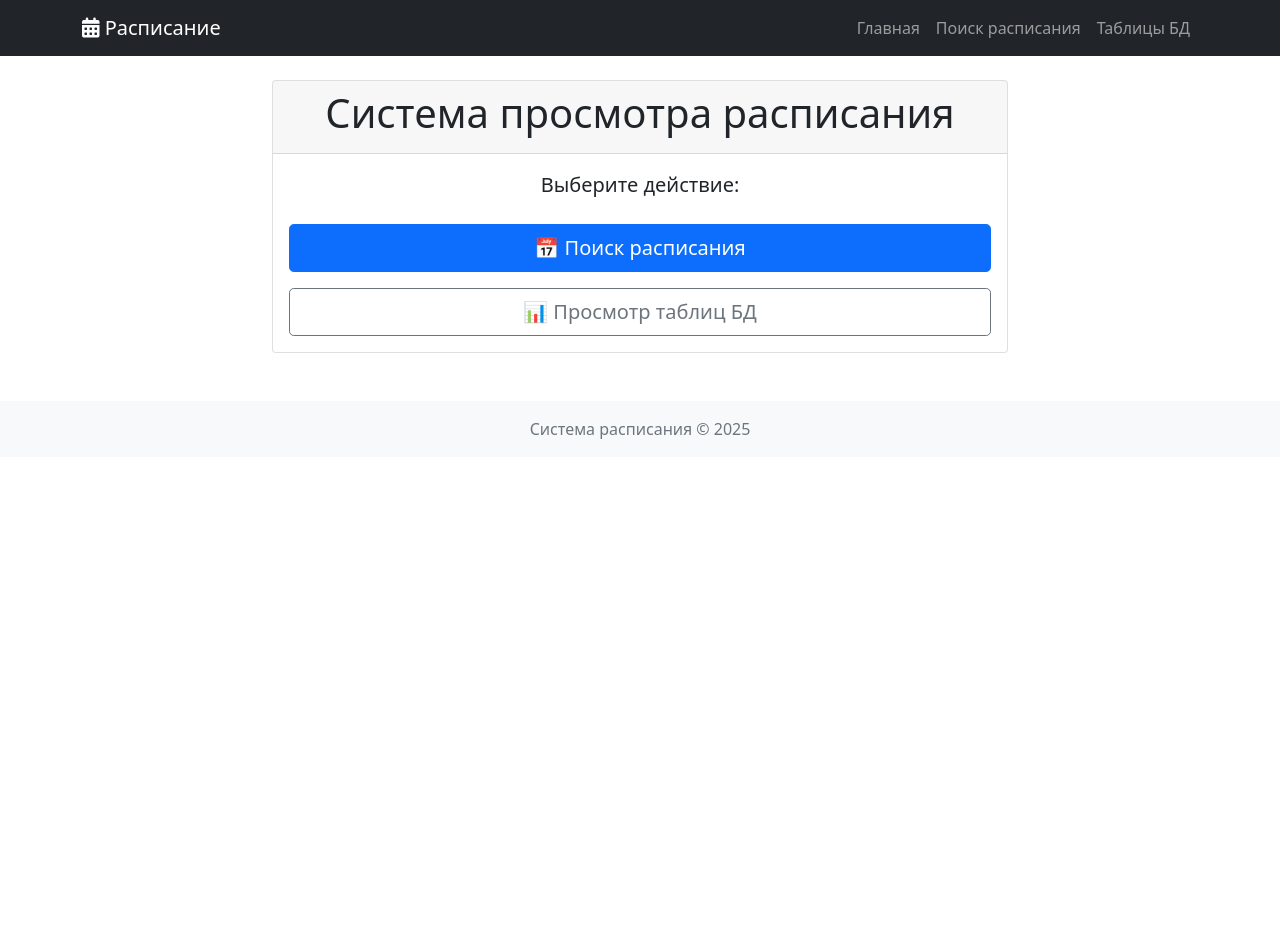
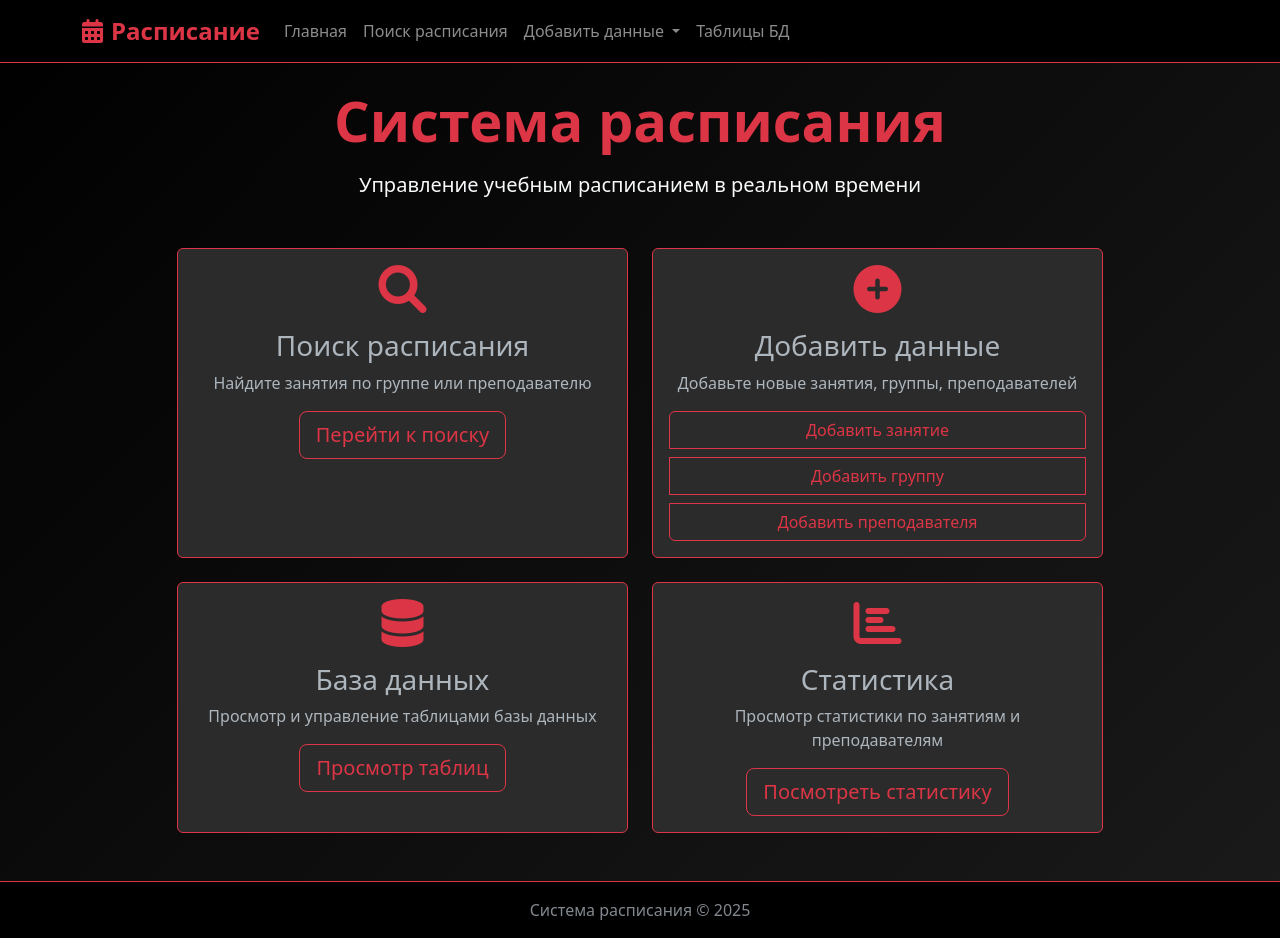
Before and after one commit to ambll/schedule_site, a Flask app: page / in a window 1280 px wide. Before the commit the page ends 439 px from the top, so only its background shows below. Run offline with Flask 3, Linux system fonts and the light colour scheme; parts of the project's set-up code (start-up, migrations or seed data) failed here and were passed over.

Commit message:
Created the design and added data entry to the database

```diff
--- a/app/routes.py
+++ b/app/routes.py
@@ -1,9 +1,22 @@
-from flask import Blueprint, render_template, request
+from flask import Blueprint, render_template, request, redirect, url_for, flash
 from app import db
 from app.models import Lesson, Group, Teacher, Discipline, Classroom, LessonType
-from sqlalchemy import text, or_
+from app.forms import LessonForm, GroupForm, TeacherForm, DisciplineForm
+from sqlalchemy import text
+from werkzeug.utils import secure_filename
+import os
 
 bp = Blueprint('main', __name__)
+
+def get_form_choices():
+    """Получение данных для выпадающих списков"""
+    return {
+        'disciplines': [(d.id, d.name) for d in Discipline.query.filter_by(is_active=True).all()],
+        'groups': [(g.id, g.name) for g in Group.query.filter_by(is_active=True).all()],
+        'teachers': [(t.id, t.fullname) for t in Teacher.query.filter_by(is_active=True).all()],
+        'classrooms': [(c.id, c.number) for c in Classroom.query.all()],
+        'lesson_types': [(lt.id, lt.name) for lt in LessonType.query.all()]
+    }
 
 @bp.route('/')
 def index():
@@ -14,7 +27,6 @@ def schedule():
     group_name = request.args.get('group_name', '').strip()
     teacher_name = request.args.get('teacher_name', '').strip()
 
-    # Базовый запрос с JOIN всех связанных таблиц
     query = db.session.query(Lesson).\
         join(Group, Lesson.group_id == Group.id).\
         join(Teacher, Lesson.teacher_id == Teacher.id).\
@@ -22,17 +34,14 @@ def schedule():
         join(Classroom, Lesson.classroom_id == Classroom.id).\
         join(LessonType, Lesson.lesson_type_id == LessonType.id)
 
-    # Применяем фильтры
     if group_name:
         query = query.filter(Group.name.ilike(f'%{group_name}%'))
 
     if teacher_name:
         query = query.filter(Teacher.fullname.ilike(f'%{teacher_name}%'))
 
-    # Сортируем по дате и номеру урока
     lessons = query.order_by(Lesson.date, Lesson.lesson_num).all()
 
-    # Получаем списки всех групп и преподавателей для автодополнения
     all_groups = Group.query.filter_by(is_active=True).order_by(Group.name).all()
     all_teachers = Teacher.query.filter_by(is_active=True).order_by(Teacher.fullname).all()
 
@@ -43,9 +52,104 @@ def schedule():
                          all_groups=all_groups,
                          all_teachers=all_teachers)
 
+# Маршруты для добавления данных
+@bp.route('/add/lesson', methods=['GET', 'POST'])
+def add_lesson():
+    form = LessonForm()
+    choices = get_form_choices()
+
+    # Заполняем выпадающие списки
+    form.discipline_id.choices = choices['disciplines']
+    form.group_id.choices = choices['groups']
+    form.teacher_id.choices = choices['teachers']
+    form.classroom_id.choices = choices['classrooms']
+    form.lesson_type_id.choices = choices['lesson_types']
+
+    if form.validate_on_submit():
+        try:
+            lesson = Lesson(
+                discipline_id=form.discipline_id.data,
+                group_id=form.group_id.data,
+                teacher_id=form.teacher_id.data,
+                classroom_id=form.classroom_id.data,
+                date=form.date.data,
+                lesson_num=form.lesson_num.data,
+                lesson_type_id=form.lesson_type_id.data
+            )
+            db.session.add(lesson)
+            db.session.commit()
+            flash('Занятие успешно добавлено!', 'success')
+            return redirect(url_for('main.schedule'))
+        except Exception as e:
+            db.session.rollback()
+            flash(f'Ошибка при добавлении занятия: {str(e)}', 'danger')
+
+    return render_template('add_lesson.html', form=form, title='Добавить занятие')
+
+@bp.route('/add/group', methods=['GET', 'POST'])
+def add_group():
+    form = GroupForm()
+
+    if form.validate_on_submit():
+        try:
+            group = Group(
+                name=form.name.data,
+                is_active=form.is_active.data
+            )
+            db.session.add(group)
+            db.session.commit()
+            flash('Группа успешно добавлена!', 'success')
+            return redirect(url_for('main.index'))
+        except Exception as e:
+            db.session.rollback()
+            flash(f'Ошибка при добавлении группы: {str(e)}', 'danger')
+
+    return render_template('add_form.html', form=form, title='Добавить группу')
+
+@bp.route('/add/teacher', methods=['GET', 'POST'])
+def add_teacher():
+    form = TeacherForm()
+
+    if form.validate_on_submit():
+        try:
+            teacher = Teacher(
+                fullname=form.fullname.data,
+                mtslink=form.mtslink.data,
+                is_active=form.is_active.data
+            )
+            db.session.add(teacher)
+            db.session.commit()
+            flash('Преподаватель успешно добавлен!', 'success')
+            return redirect(url_for('main.index'))
+        except Exception as e:
+            db.session.rollback()
+            flash(f'Ошибка при добавлении преподавателя: {str(e)}', 'danger')
+
+    return render_template('add_teacher.html', form=form, title='Добавить преподавателя')
+
+@bp.route('/add/discipline', methods=['GET', 'POST'])
+def add_discipline():
+    form = DisciplineForm()
+
+    if form.validate_on_submit():
+        try:
+            discipline = Discipline(
+                name=form.name.data,
+                is_active=form.is_active.data
+            )
+            db.session.add(discipline)
+            db.session.commit()
+            flash('Дисциплина успешно добавлена!', 'success')
+            return redirect(url_for('main.index'))
+        except Exception as e:
+            db.session.rollback()
+            flash(f'Ошибка при добавлении дисциплины: {str(e)}', 'danger')
+
+    return render_template('add_form.html', form=form, title='Добавить дисциплину')
+
+# Старые маршруты для просмотра таблиц
 @bp.route('/tables')
 def tables():
-    # Старая функциональность просмотра таблиц (оставляем на всякий случай)
     result = db.session.execute(text("""
         SELECT table_name
         FROM information_schema.tables
--- a/app/static/css/style.css
+++ b/app/static/css/style.css
@@ -0,0 +1,101 @@
+/* Красно-черная тема */
+:root {
+    --primary-red: #dc3545;
+    --dark-red: #b02a37;
+    --black: #000000;
+    --dark-gray: #1a1a1a;
+    --light-gray: #2b2b2b;
+}
+
+body {
+    background: linear-gradient(135deg, var(--black) 0%, var(--dark-gray) 100%);
+    min-height: 100vh;
+}
+
+.card {
+    background-color: var(--light-gray);
+    border: 1px solid #333;
+}
+
+.card-header {
+    border-bottom: 2px solid var(--primary-red);
+}
+
+.btn-danger {
+    background: linear-gradient(45deg, var(--primary-red), var(--dark-red));
+    border: none;
+}
+
+.btn-danger:hover {
+    background: linear-gradient(45deg, var(--dark-red), var(--primary-red));
+    transform: translateY(-1px);
+    box-shadow: 0 4px 8px rgba(220, 53, 69, 0.3);
+}
+
+.table {
+    color: #fff;
+}
+
+.table-striped > tbody > tr:nth-of-type(odd) {
+    background-color: rgba(255, 255, 255, 0.05);
+}
+
+.table-hover > tbody > tr:hover {
+    background-color: rgba(220, 53, 69, 0.1);
+}
+
+.form-control, .form-select {
+    background-color: var(--dark-gray);
+    border: 1px solid #444;
+    color: #fff;
+}
+
+.form-control:focus, .form-select:focus {
+    background-color: var(--dark-gray);
+    border-color: var(--primary-red);
+    color: #fff;
+    box-shadow: 0 0 0 0.2rem rgba(220, 53, 69, 0.25);
+}
+
+.navbar-brand {
+    font-size: 1.5rem;
+    text-shadow: 0 2px 4px rgba(0, 0, 0, 0.5);
+}
+
+.dropdown-menu-dark {
+    background-color: var(--dark-gray);
+    border: 1px solid #444;
+}
+
+.dropdown-item:hover {
+    background-color: var(--primary-red);
+}
+
+/* Анимации */
+.card {
+    transition: transform 0.2s ease-in-out;
+}
+
+.card:hover {
+    transform: translateY(-2px);
+}
+
+/* Кастомные стили для таблицы расписания */
+.schedule-table th {
+    background-color: var(--primary-red);
+    border-color: var(--dark-red);
+}
+
+/* Стили для успешных сообщений */
+.alert-success {
+    background-color: rgba(25, 135, 84, 0.2);
+    border-color: #198754;
+    color: #d1e7dd;
+}
+
+/* Стили для ошибок */
+.alert-danger {
+    background-color: rgba(220, 53, 69, 0.2);
+    border-color: var(--primary-red);
+    color: #f8d7da;
+}
--- a/app/templates/base.html
+++ b/app/templates/base.html
@@ -1,36 +1,71 @@
 <!DOCTYPE html>
-<html lang="ru">
+<html lang="ru" data-bs-theme="dark">
 <head>
     <meta charset="UTF-8">
     <meta name="viewport" content="width=device-width, initial-scale=1.0">
     <title>{% block title %}Расписание{% endblock %}</title>
-    <link href="https://cdn.jsdelivr.net/npm/bootstrap@5.1.3/dist/css/bootstrap.min.css" rel="stylesheet">
+    <link href="https://cdn.jsdelivr.net/npm/bootstrap@5.3.0/dist/css/bootstrap.min.css" rel="stylesheet">
     <link href="https://cdnjs.cloudflare.com/ajax/libs/font-awesome/6.0.0/css/all.min.css" rel="stylesheet">
+    <link href="{{ url_for('static', filename='css/style.css') }}" rel="stylesheet">
 </head>
-<body>
-    <nav class="navbar navbar-expand-lg navbar-dark bg-dark">
+<body class="bg-dark text-light">
+    <nav class="navbar navbar-expand-lg navbar-dark bg-black border-bottom border-danger">
         <div class="container">
-            <a class="navbar-brand" href="{{ url_for('main.index') }}">
-                <i class="fas fa-calendar-alt"></i> Расписание
+            <a class="navbar-brand fw-bold text-danger" href="{{ url_for('main.index') }}">
+                <i class="fas fa-calendar-alt me-2"></i>Расписание
             </a>
-            <div class="navbar-nav">
-                <a class="nav-link" href="{{ url_for('main.index') }}">Главная</a>
-                <a class="nav-link" href="{{ url_for('main.schedule') }}">Поиск расписания</a>
-                <a class="nav-link" href="{{ url_for('main.tables') }}">Таблицы БД</a>
+            <button class="navbar-toggler" type="button" data-bs-toggle="collapse" data-bs-target="#navbarNav">
+                <span class="navbar-toggler-icon"></span>
+            </button>
+            <div class="collapse navbar-collapse" id="navbarNav">
+                <ul class="navbar-nav me-auto">
+                    <li class="nav-item">
+                        <a class="nav-link" href="{{ url_for('main.index') }}">Главная</a>
+                    </li>
+                    <li class="nav-item">
+                        <a class="nav-link" href="{{ url_for('main.schedule') }}">Поиск расписания</a>
+                    </li>
+                    <li class="nav-item dropdown">
+                        <a class="nav-link dropdown-toggle" href="#" role="button" data-bs-toggle="dropdown">
+                            Добавить данные
+                        </a>
+                        <ul class="dropdown-menu dropdown-menu-dark">
+                            <li><a class="dropdown-item" href="{{ url_for('main.add_lesson') }}">Занятие</a></li>
+                            <li><a class="dropdown-item" href="{{ url_for('main.add_group') }}">Группу</a></li>
+                            <li><a class="dropdown-item" href="{{ url_for('main.add_teacher') }}">Преподавателя</a></li>
+                            <li><a class="dropdown-item" href="{{ url_for('main.add_discipline') }}">Дисциплину</a></li>
+                        </ul>
+                    </li>
+                    <li class="nav-item">
+                        <a class="nav-link" href="{{ url_for('main.tables') }}">Таблицы БД</a>
+                    </li>
+                </ul>
             </div>
         </div>
     </nav>
 
     <div class="container mt-4">
+        <!-- Flash сообщения -->
+        {% with messages = get_flashed_messages(with_categories=true) %}
+            {% if messages %}
+                {% for category, message in messages %}
+                    <div class="alert alert-{{ 'danger' if category == 'error' else category }} alert-dismissible fade show">
+                        {{ message }}
+                        <button type="button" class="btn-close" data-bs-dismiss="alert"></button>
+                    </div>
+                {% endfor %}
+            {% endif %}
+        {% endwith %}
+
         {% block content %}{% endblock %}
     </div>
 
-    <footer class="bg-light text-center py-3 mt-5">
+    <footer class="bg-black text-center py-3 mt-5 border-top border-danger">
         <div class="container">
             <span class="text-muted">Система расписания &copy; 2025</span>
         </div>
     </footer>
 
-    <script src="https://cdn.jsdelivr.net/npm/bootstrap@5.1.3/dist/js/bootstrap.bundle.min.js"></script>
+    <script src="https://cdn.jsdelivr.net/npm/bootstrap@5.3.0/dist/js/bootstrap.bundle.min.js"></script>
 </body>
 </html>
--- a/app/templates/index.html
+++ b/app/templates/index.html
@@ -4,22 +4,58 @@
 
 {% block content %}
 <div class="row justify-content-center">
-    <div class="col-md-8">
-        <div class="card">
-            <div class="card-header">
-                <h1 class="text-center">Система просмотра расписания</h1>
+    <div class="col-md-10">
+        <div class="text-center mb-5">
+            <h1 class="display-4 text-danger fw-bold mb-3">Система расписания</h1>
+            <p class="lead text-light">Управление учебным расписанием в реальном времени</p>
+        </div>
+
+        <div class="row g-4">
+            <div class="col-md-6">
+                <div class="card h-100 border-danger">
+                    <div class="card-body text-center">
+                        <i class="fas fa-search fa-3x text-danger mb-3"></i>
+                        <h3 class="card-title">Поиск расписания</h3>
+                        <p class="card-text">Найдите занятия по группе или преподавателю</p>
+                        <a href="{{ url_for('main.schedule') }}" class="btn btn-outline-danger btn-lg">Перейти к поиску</a>
+                    </div>
+                </div>
             </div>
-            <div class="card-body">
-                <div class="text-center mb-4">
-                    <p class="lead">Выберите действие:</p>
+
+            <div class="col-md-6">
+                <div class="card h-100 border-danger">
+                    <div class="card-body text-center">
+                        <i class="fas fa-plus-circle fa-3x text-danger mb-3"></i>
+                        <h3 class="card-title">Добавить данные</h3>
+                        <p class="card-text">Добавьте новые занятия, группы, преподавателей</p>
+                        <div class="btn-group-vertical w-100">
+                            <a href="{{ url_for('main.add_lesson') }}" class="btn btn-outline-danger">Добавить занятие</a>
+                            <a href="{{ url_for('main.add_group') }}" class="btn btn-outline-danger mt-2">Добавить группу</a>
+                            <a href="{{ url_for('main.add_teacher') }}" class="btn btn-outline-danger mt-2">Добавить преподавателя</a>
+                        </div>
+                    </div>
                 </div>
-                <div class="d-grid gap-3">
-                    <a href="{{ url_for('main.schedule') }}" class="btn btn-primary btn-lg">
-                        📅 Поиск расписания
-                    </a>
-                    <a href="{{ url_for('main.tables') }}" class="btn btn-outline-secondary btn-lg">
-                        📊 Просмотр таблиц БД
-                    </a>
+            </div>
+
+            <div class="col-md-6">
+                <div class="card h-100 border-danger">
+                    <div class="card-body text-center">
+                        <i class="fas fa-database fa-3x text-danger mb-3"></i>
+                        <h3 class="card-title">База данных</h3>
+                        <p class="card-text">Просмотр и управление таблицами базы данных</p>
+                        <a href="{{ url_for('main.tables') }}" class="btn btn-outline-danger btn-lg">Просмотр таблиц</a>
+                    </div>
+                </div>
+            </div>
+
+            <div class="col-md-6">
+                <div class="card h-100 border-danger">
+                    <div class="card-body text-center">
+                        <i class="fas fa-chart-bar fa-3x text-danger mb-3"></i>
+                        <h3 class="card-title">Статистика</h3>
+                        <p class="card-text">Просмотр статистики по занятиям и преподавателям</p>
+                        <a href="{{ url_for('main.schedule') }}" class="btn btn-outline-danger btn-lg">Посмотреть статистику</a>
+                    </div>
                 </div>
             </div>
         </div>
--- a/config.py
+++ b/config.py
@@ -1,7 +1,7 @@
 import os
 
 class Config:
-    SECRET_KEY = os.environ.get('SECRET_KEY') or 'your-secret-key-change-in-production'
+    SECRET_KEY = os.environ.get('SECRET_KEY') or 'dev-key-change-in-production'
     # Формат подключения: postgresql://username:password@localhost/database_name
     SQLALCHEMY_DATABASE_URI = os.environ.get('DATABASE_URL') or \
         'postgresql://timetable_db:erfjui@localhost/timetable'
```
Also changed, not shown: app/forms.py (+29 -6 lines), app/templates/add_form.html (added, +48 -0 lines), app/templates/add_lesson.html (added, +76 -0 lines).
